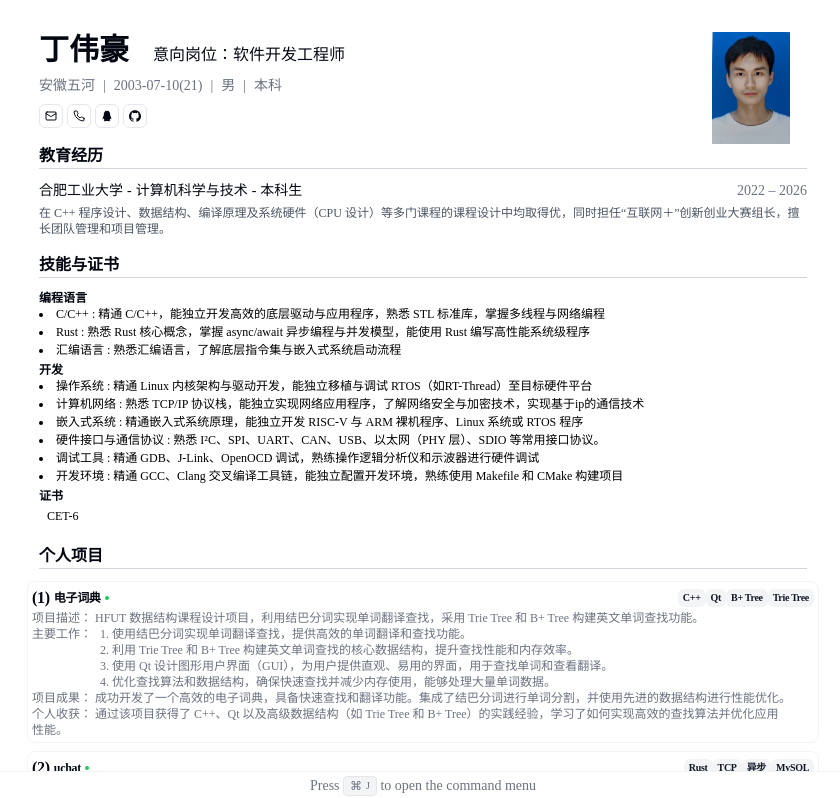
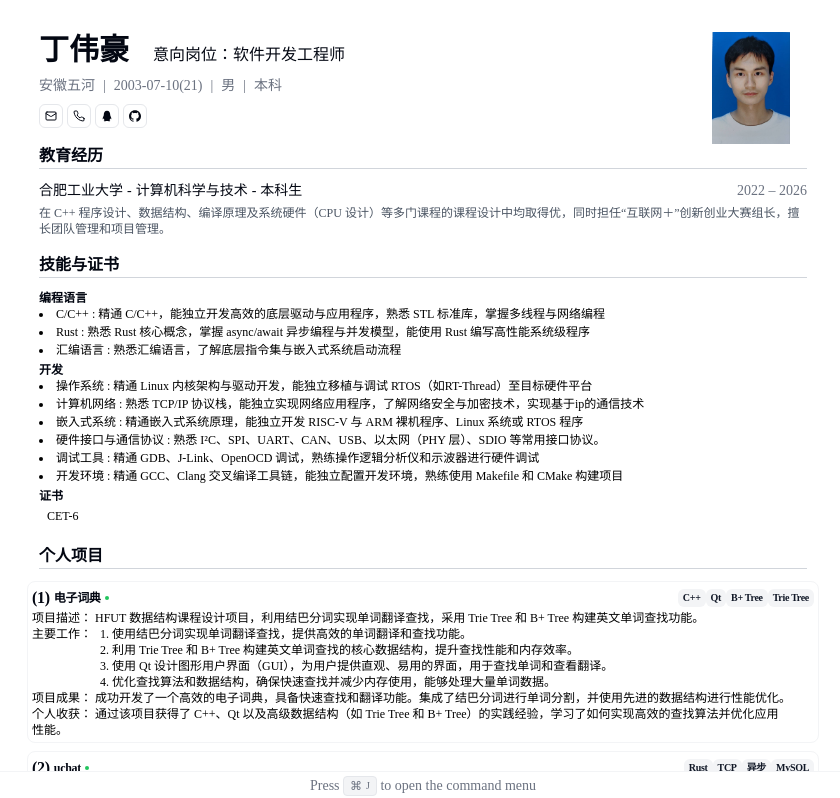
Before and after one commit to DingWH03/mycv, a Next.js app: page / in a window 1280 px wide. Shown: the top 798 px of the page, without its empty margins (217-1057 px from the left). Built offline with nearby package versions, Linux system fonts and the light colour scheme.

Commit message:
修改成黑色字体

```diff
--- a/src/components/project-card.tsx
+++ b/src/components/project-card.tsx
@@ -73,7 +73,7 @@ export function ProjectCard({
         </div>
       </CardHeader>
 
-      <CardDescription className="font-mono tags-print text-xs hidden print:block">
+      <CardDescription className="font-mono tags-print text-black text-xs hidden print:block">
         {/* 打印时链接部分显示 */}
         <div>{language === 'zh' ? '项目链接：' : 'Link:'} <a
           href={link}
@@ -84,7 +84,7 @@ export function ProjectCard({
         <p>{language === 'zh' ? '应用技术：' : 'Tags:'} {tags.join("、")}</p>
       </CardDescription>
 
-      <CardContent className="mt-0 font-mono text-xs">
+      <CardContent className="mt-0 text-black font-mono text-xs">
         {/* 项目描述 */}
         <div>{language === 'zh' ? '项目描述：' : 'Description:'} {description}</div>
 
```
